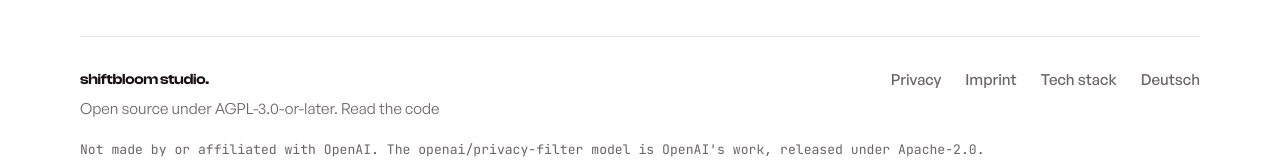
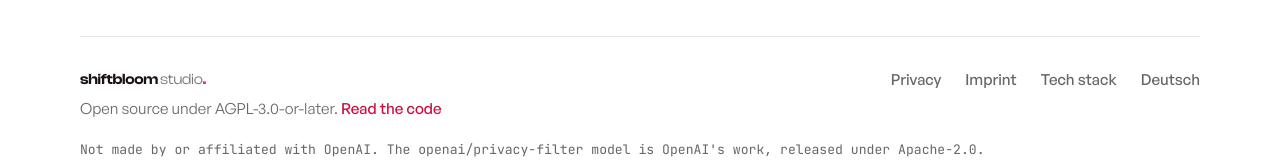
Before and after one commit to shiftbloom-studio/openai-privacy-filter-api, a Next.js app in the folder apps/web/: page /docs in a window 1280 px wide. Shown: the part 1343-1511 px from the top of the page. Built offline with nearby package versions, Linux system fonts and the light colour scheme; no server answers.

Commit message:
fix(web): brand wordmark and source link styling in the footer

```diff
--- a/apps/web/app/globals.css
+++ b/apps/web/app/globals.css
@@ -866,6 +866,21 @@ mark {
   letter-spacing: -0.02em;
 }
 
+.footer-copy strong a {
+  color: inherit;
+  text-decoration: none;
+}
+
+.footer-copy span a {
+  color: var(--root);
+  font-weight: 500;
+}
+
+.footer-copy strong .studio {
+  color: color-mix(in srgb, var(--ink) 60%, transparent);
+  font-weight: 400;
+}
+
 .footer-links {
   display: flex;
   flex-wrap: wrap;
--- a/apps/web/components/site-footer.tsx
+++ b/apps/web/components/site-footer.tsx
@@ -23,7 +23,10 @@ export function SiteFooter({ lang = "en" }: { lang?: "en" | "de" }): ReactNode {
       <div className="footer-inner">
         <div className="footer-copy">
           <strong>
-            <a href="https://shiftbloom.studio">shiftbloom studio.</a>
+            <a href="https://shiftbloom.studio">
+              shiftbloom <span className="studio">studio</span>
+              <span className="seed-period">.</span>
+            </a>
           </strong>
           <span>
             {de ? "Open Source unter AGPL-3.0-or-later. " : "Open source under AGPL-3.0-or-later. "}
```
